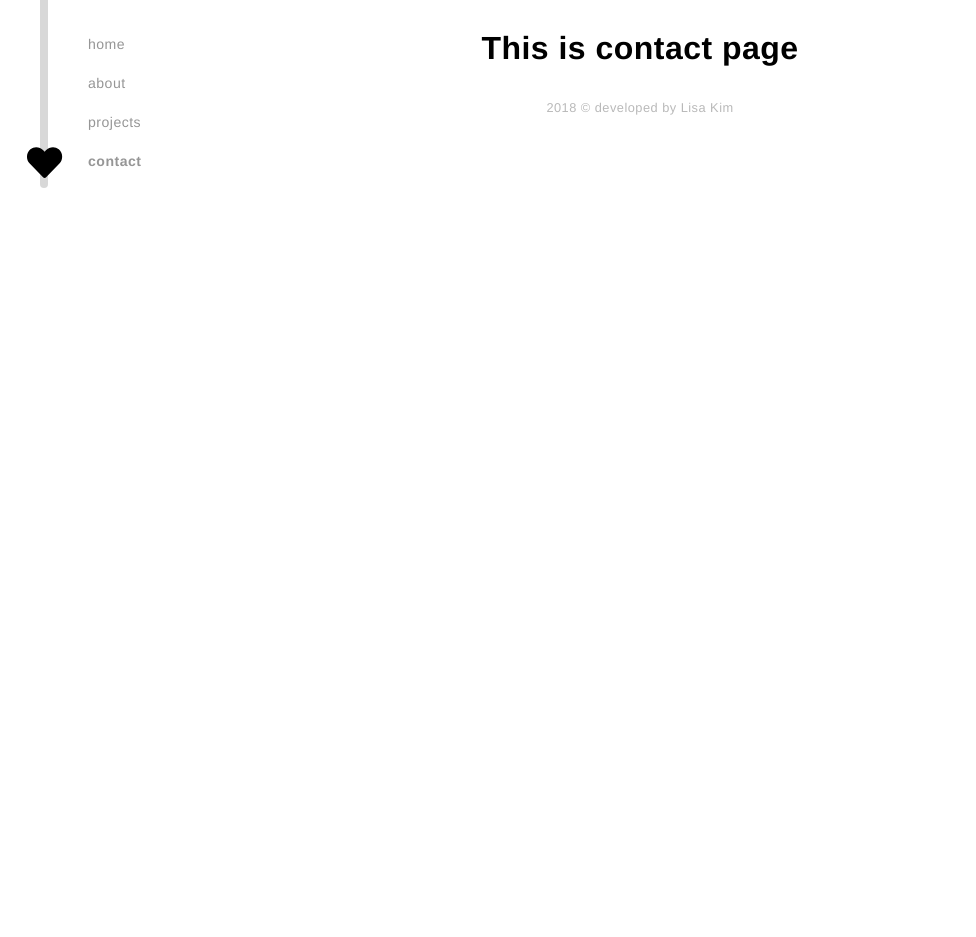
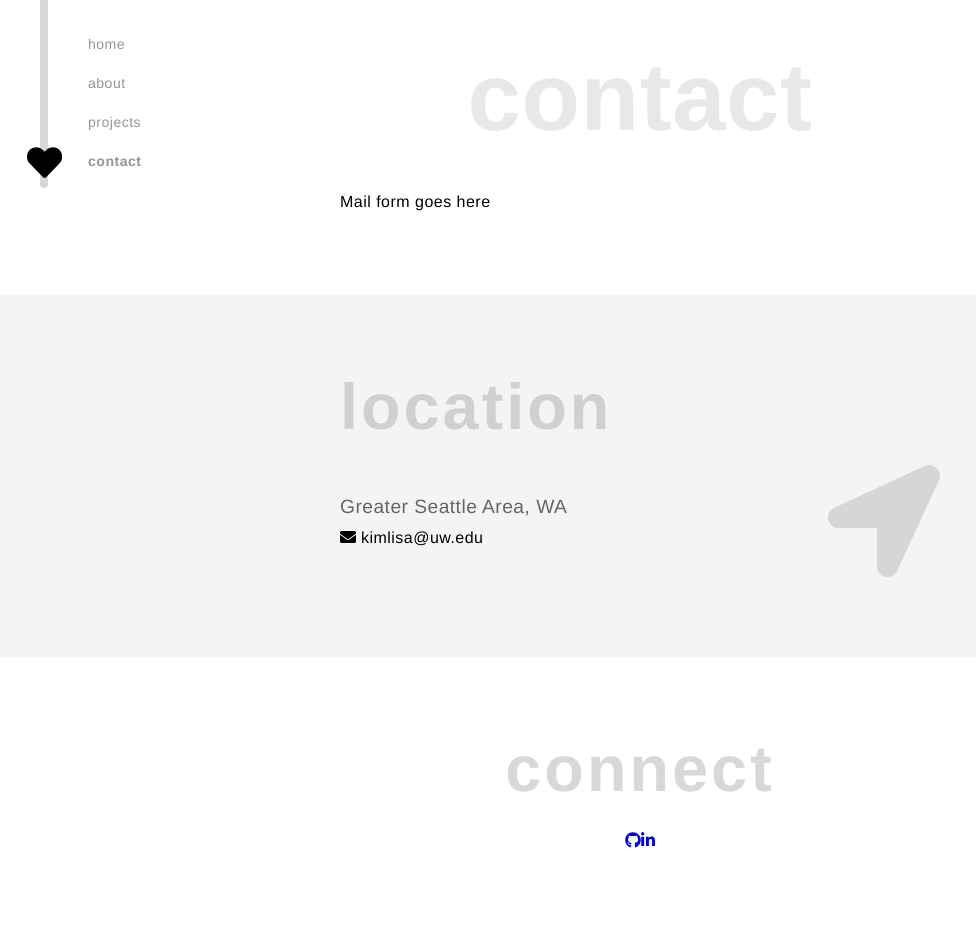
Before and after one commit to kimlisa/personal-portfolio, a Vue app: page /#/contact in a window 1280 px wide. Shown: the top 937 px of the page, without its empty margins (0-976 px from the left). Before the commit the page ends 800 px from the top, so only its background shows below. Built offline with nearby package versions, Linux system fonts and the light colour scheme.

Commit message:
setting up contact page

```diff
--- a/src/components/AboutEducation.vue
+++ b/src/components/AboutEducation.vue
@@ -9,7 +9,7 @@
         <span class="gpa">GPA 3.76</span>
       </div>
       <div slot="right-content">
-        <font-awesome-icon icon="graduation-cap" class="section-icon"></font-awesome-icon>
+        <FontAwesomeIcon icon="graduation-cap" class="section-icon"/>
       </div>
     </FlexContent>
   </PageSection>
--- a/src/components/AboutLoves.vue
+++ b/src/components/AboutLoves.vue
@@ -2,22 +2,22 @@
   <PageSection title="loves" :centerAlign="true" class="love-section">
     <div slot="content" class="likes">
       <div class="music">
-        <font-awesome-icon icon="music" class="music-icon"></font-awesome-icon>
+        <FontAwesomeIcon icon="music" class="music-icon"/>
       </div>
       <p>coffee, tea, soup, sparkles</p>
-      <font-awesome-icon icon="coffee" class="coffee-icon"></font-awesome-icon>
+      <FontAwesomeIcon icon="coffee" class="coffee-icon"/>
     </div>
   </PageSection>
 </template>
 
 <script>
-  import PageSection from '@/components/BasePageSection.vue';
-  import FlexContent from '@/components/BasePageSectionContentFlex.vue';
+import PageSection from '@/components/BasePageSection.vue';
 
-  export default {
-    name: 'AboutLoves',
-    components: { PageSection, FlexContent },
-  };
+
+export default {
+  name: 'AboutLoves',
+  components: { PageSection, },
+};
 </script>
 
 <style scope>
@@ -43,7 +43,7 @@
     left: -10px;
     right: 0;
     top: -130px;
-    color: #fafafa;
+    color: #f8f8f8;
     margin: 0 auto;
   }
   .likes p {
--- a/src/components/AboutMore.vue
+++ b/src/components/AboutMore.vue
@@ -2,14 +2,18 @@
   <PageSection :add-bg="true" title="more">
     <FlexContent slot="content" class="more-section">
       <div slot="left-content">
-        <font-awesome-icon icon="book-open" class="more-icon"></font-awesome-icon>
+        <FontAwesomeIcon icon="book-open" class="more-icon"/>
         <a href="./kimlisa_resume.pdf" target="_blank">
           view resume
         </a><br>
-        <font-awesome-icon icon="envelope" class="more-icon email"></font-awesome-icon> kimlisa@uw.edu<br>
+        <FontAwesomeIcon icon="envelope" class="more-icon email"/> kimlisa@uw.edu<br>
         <div class="social-media">
-          <font-awesome-icon :icon="['fab', 'github']" class="sm-icon"></font-awesome-icon>
-          <font-awesome-icon :icon="['fab', 'linkedin-in']" class="sm-icon"></font-awesome-icon>
+          <a href="https://github.com/kimlisa" target="_blank">
+            <FontAwesomeIcon :icon="['fab', 'github']" class="sm-icon"/>
+          </a>
+          <a href="https://www.linkedin.com/in/kim-lisa/" target="_blank">
+            <FontAwesomeIcon :icon="['fab', 'linkedin-in']" class="sm-icon"/>
+          </a>
         </div>
       </div>
       <div slot="right-content">
@@ -22,6 +26,7 @@
 <script>
 import PageSection from '@/components/BasePageSection.vue';
 import FlexContent from '@/components/BasePageSectionContentFlex.vue';
+
 export default {
   name: 'AboutMore',
   components: { PageSection, FlexContent },
@@ -54,5 +59,9 @@ export default {
 
   .sm-icon {
     margin-right: 16px;
+    color: #595758;
+  }
+  .more-icon {
+    color: #B1B1B1;
   }
 </style>
--- a/src/components/AboutSkills.vue
+++ b/src/components/AboutSkills.vue
@@ -1,11 +1,11 @@
 <template>
   <PageSection title="skills" :right-align="true">
-    <template slot="content" class="skill-section">
-      <FlexContent>
+    <template slot="content">
+      <FlexContent class="skill-section">
         <div class="left-bracket">{</div>
         <ul class="skills list-1">
           <li>Vue.js</li>
-          <li>Node.js</li>
+          <li>SPA</li>
           <li>Python3</li>
         </ul>
         <ul class="skills list-2">
@@ -46,9 +46,9 @@ export default {
   }
 
   .skill-section ul {
-    list-style-type: none;
     margin: 40px 0 0 0;
     padding: 0;
+    list-style-type: none;
   }
   .skill-section li {
     margin-bottom: 10px;
--- /dev/null
+++ b/src/components/ContactConnect.vue
@@ -0,0 +1,27 @@
+<template>
+  <PageSection title="connect" :centerAlign="true" class="">
+    <div slot="content" class="likes">
+      <a href="https://github.com/kimlisa" target="_blank">
+        <FontAwesomeIcon :icon="['fab', 'github']" class="sm-icon"/>
+      </a>
+      <a href="https://www.linkedin.com/in/kim-lisa/" target="_blank">
+        <FontAwesomeIcon :icon="['fab', 'linkedin-in']" class="sm-icon"/>
+      </a>
+    </div>
+  </PageSection>
+</template>
+
+<script>
+import PageSection from '@/components/BasePageSection.vue';
+
+export default {
+  name: 'ContactConnect',
+  components: {
+    PageSection,
+  },
+};
+</script>
+
+<style scoped>
+
+</style>
--- /dev/null
+++ b/src/components/ContactLocation.vue
@@ -0,0 +1,29 @@
+<template>
+  <PageSection :addBg="true" title="location">
+    <FlexContent slot="content">
+      <div slot="left-content" class="">
+        <span class="grad-school">Greater Seattle Area, WA</span><br>
+        <FontAwesomeIcon icon="envelope" class="more-icon email"/> kimlisa@uw.edu
+      </div>
+      <div slot="right-content">
+        <FontAwesomeIcon icon="location-arrow" class="section-icon"/>
+      </div>
+    </FlexContent>
+  </PageSection>
+</template>
+
+<script>
+import PageSection from '@/components/BasePageSection.vue';
+import FlexContent from '@/components/BasePageSectionContentFlex.vue';
+
+export default {
+  name: 'ContactLocation',
+  components: {
+    PageSection, FlexContent,
+  },
+};
+</script>
+
+<style scoped>
+
+</style>
--- /dev/null
+++ b/src/components/ContactMailForm.vue
@@ -0,0 +1,22 @@
+<template>
+  <PageSection class="biography">
+    <template slot="content">
+      Mail form goes here
+    </template>
+  </PageSection>
+</template>
+
+<script>
+import PageSection from '@/components/BasePageSection.vue';
+
+export default {
+  name: 'ContactMailForm',
+  components: {
+    PageSection,
+  },
+};
+</script>
+
+<style scoped>
+
+</style>
--- a/src/main.js
+++ b/src/main.js
@@ -7,6 +7,7 @@ import {
   faCode, faCircle, faUser, faHome,
   faFileAlt, faWrench, faEnvelope, faGraduationCap, faToolbox,
   faAngleLeft, faAngleRight, faHeart, faBookOpen, faCoffee, faMusic,
+  faLocationArrow,
 } from '@fortawesome/free-solid-svg-icons';
 
 import App from './App.vue';
@@ -16,9 +17,10 @@ library.add(
   faCode, faCircle, faEnvelope, faUser, faHome, faFileAlt,
   faWrench, faGithub, faLinkedinIn, faGraduationCap, faToolbox,
   faAngleLeft, faAngleRight, faHeart, faBookOpen, faCoffee, faMusic,
+  faLocationArrow,
 );
-Vue.component('font-awesome-icon', FontAwesomeIcon);
-Vue.component('font-awesome-layers', FontAwesomeLayers);
+Vue.component('FontAwesomeIcon', FontAwesomeIcon);
+Vue.component('FontAwesomeLayers', FontAwesomeLayers);
 
 Vue.config.productionTip = false;
 
--- a/src/views/Contact.vue
+++ b/src/views/Contact.vue
@@ -1,13 +1,23 @@
 <template>
   <div class="contact">
-    <h1>This is contact page</h1>
+    <PageHeader title="contact"/>
+    <MailForm/>
+    <Location/>
+    <Connect/>
   </div>
 </template>
 
 <script>
+import PageHeader from '@/components/BasePageHeader.vue';
+import MailForm from '@/components/ContactMailForm.vue';
+import Location from '@/components/ContactLocation.vue';
+import Connect from '@/components/ContactConnect.vue';
+
 export default {
   name: 'Contact',
-  components: {},
+  components: {
+    PageHeader, MailForm, Location, Connect,
+  },
   mixins: [],
   props: {
     prevLink: {},
--- a/src/views/Projects.vue
+++ b/src/views/Projects.vue
@@ -1,13 +1,17 @@
 <template>
   <div class="projects">
-    <h1>This is projects page</h1>
+    <PageHeader title="projects"/>
   </div>
 </template>
 
 <script>
+import PageHeader from '@/components/BasePageHeader.vue';
+
 export default {
   name: 'Projects',
-  components: {},
+  components: {
+    PageHeader,
+  },
   mixins: [],
   props: {
     prevLink: {},
@@ -23,7 +27,6 @@ export default {
   },
   mounted() {
     console.log('in projects: ', this.prevLink);
-
   },
   methods: {
   },
```
Also changed, not shown: src/components/BaseIconLayeredLinkedIn.vue (deleted, +0 -19 lines), src/components/BaseIconLayeredResume.vue (deleted, +0 -19 lines), 1 other file (tests, documents, lock files or other folders).
